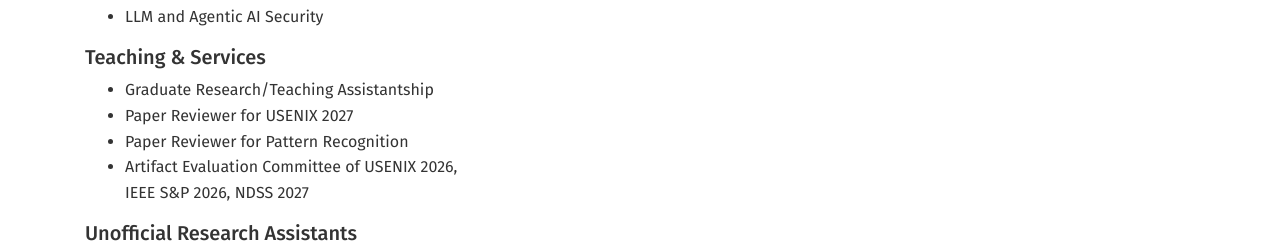
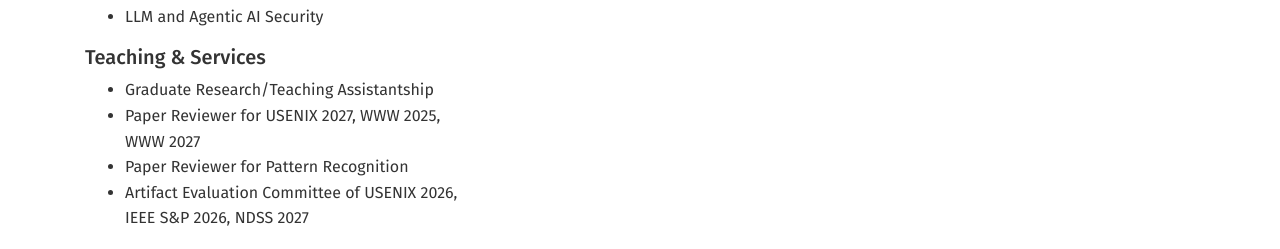
Before and after one commit to Fujiaoji/Fujiaoji.github.io, a plain HTML site: page index.html in a window 1280 px wide. Shown: the part 518-767 px from the top of the page. Drawn offline with nearby package versions, Linux system fonts and the light colour scheme; some icons are missing.

Commit message:
20261028

```diff
--- a/index.html
+++ b/index.html
@@ -173,7 +173,7 @@
                     <h5>Teaching &amp; Services</h5>
                     <ul>
                       <li>Graduate Research/Teaching Assistantship</li>
-                      <li>Paper Reviewer for USENIX 2027</li>
+                      <li>Paper Reviewer for USENIX 2027, WWW 2025, WWW 2027</li>
                       <li>Paper Reviewer for Pattern Recognition</li>
                       <li>Artifact Evaluation Committee of USENIX 2026, IEEE S&P 2026, NDSS 2027</li>
                     </ul>
```
Also changed, not shown: academia/index.html (+1 -0 lines).
